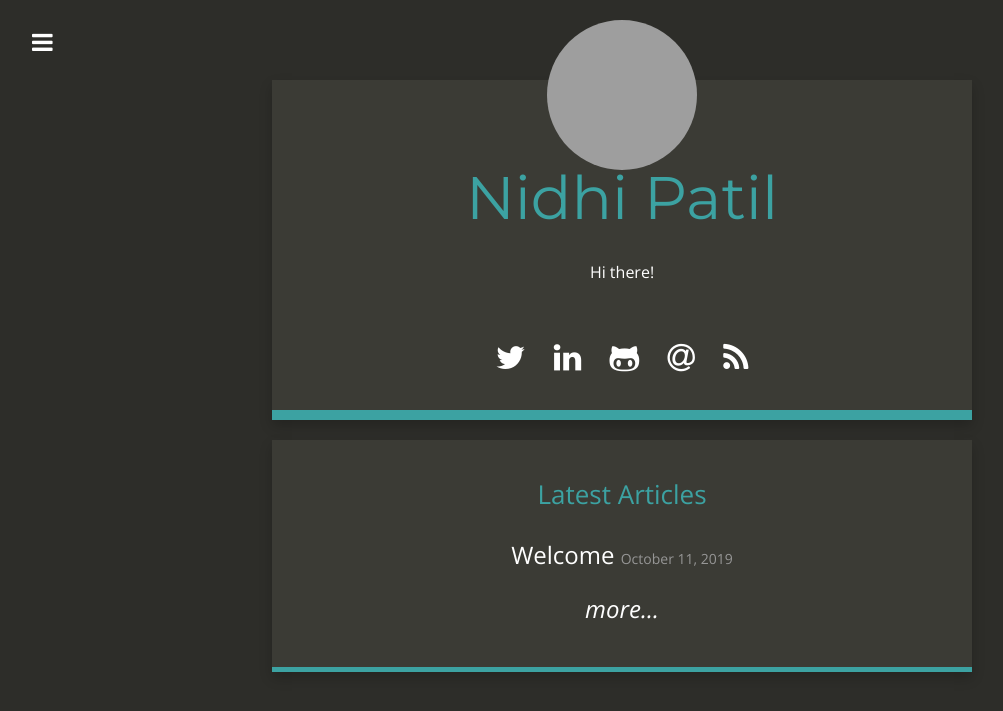
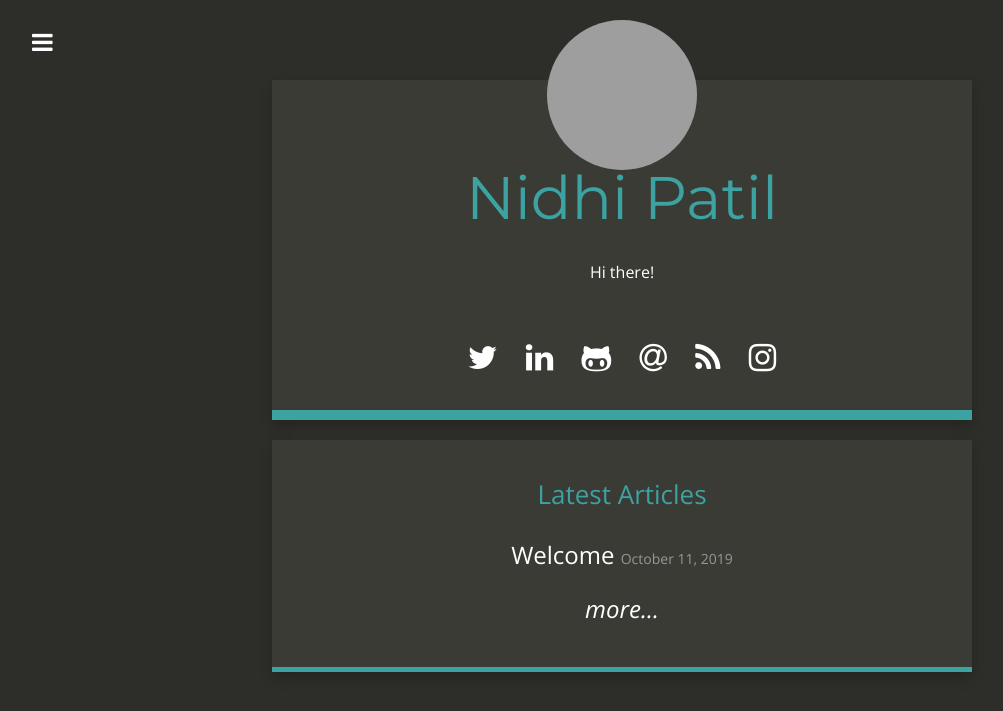
Before and after one commit to nidhirpatil/nidhirpatil.github.io, a Jekyll site: the page built from index.html, in a window 1280 px wide. Shown: the top 711 px of the page, without its empty margins (18-1021 px from the left). Built offline with Jekyll 4.4.1, drawn with Linux system fonts in a browser that asks for light colours; nearby versions of some CDN libraries; grey boxes are pictures that could not be loaded.

Commit message:
Update social_links.html

```diff
--- a/_includes/social_links.html
+++ b/_includes/social_links.html
@@ -6,4 +6,5 @@
   {% if site.CV_link %}<a href="{{ site.CV_link }}" target="_new"><i class="fa fa-download"></i></a>{% endif %}
   {% if site.gmail_link %}<a href="mailto: {{ site.gmail_link }}" target="_new"><i class="fa fa-at"></i></a>{% endif %}
   <a href="{{ site.baseurl }}/feed.xml" target="_new"><i class="fa fa-rss"></i></a>
+  {% if site.instagram_username %}<a href="https://www.instagram.com/{{ site.instagram_username }}" target="_new"><i class="fa fa-instagram"></i></a>{% endif %}
 </p>
```
